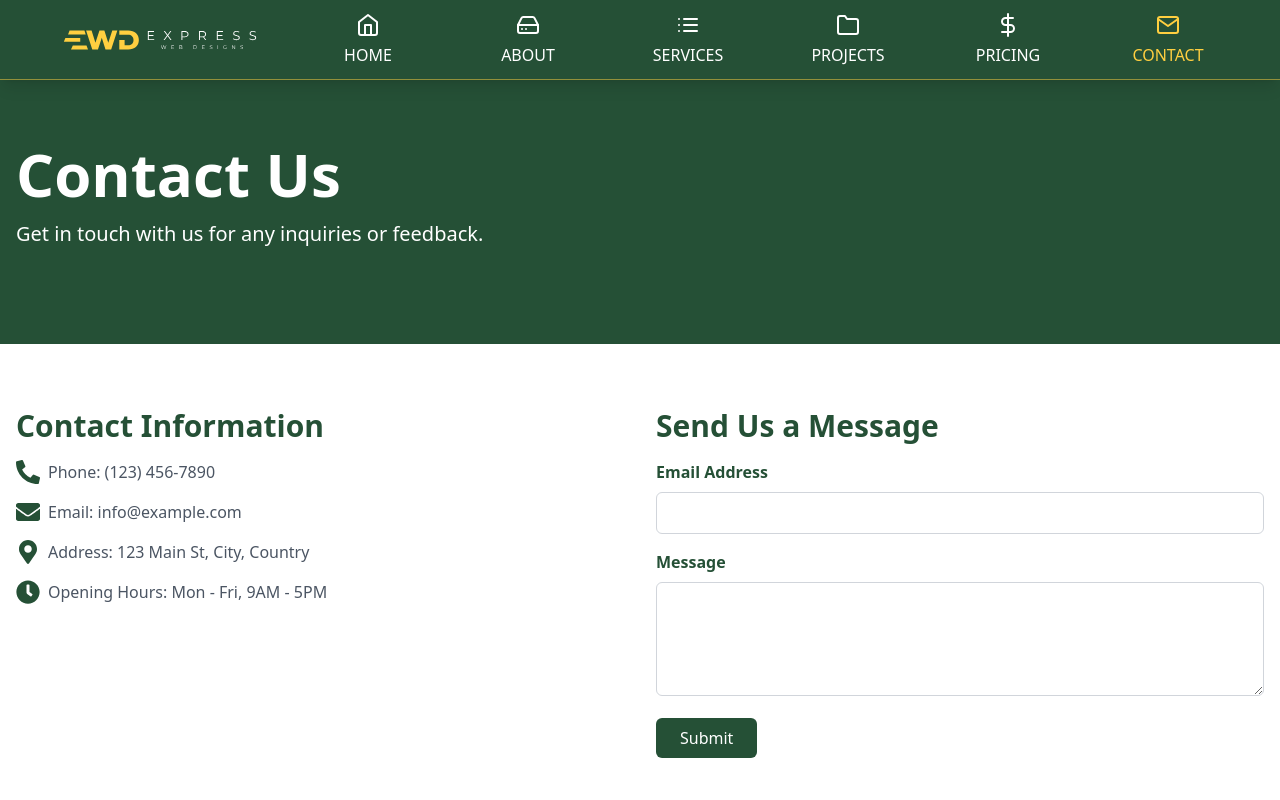
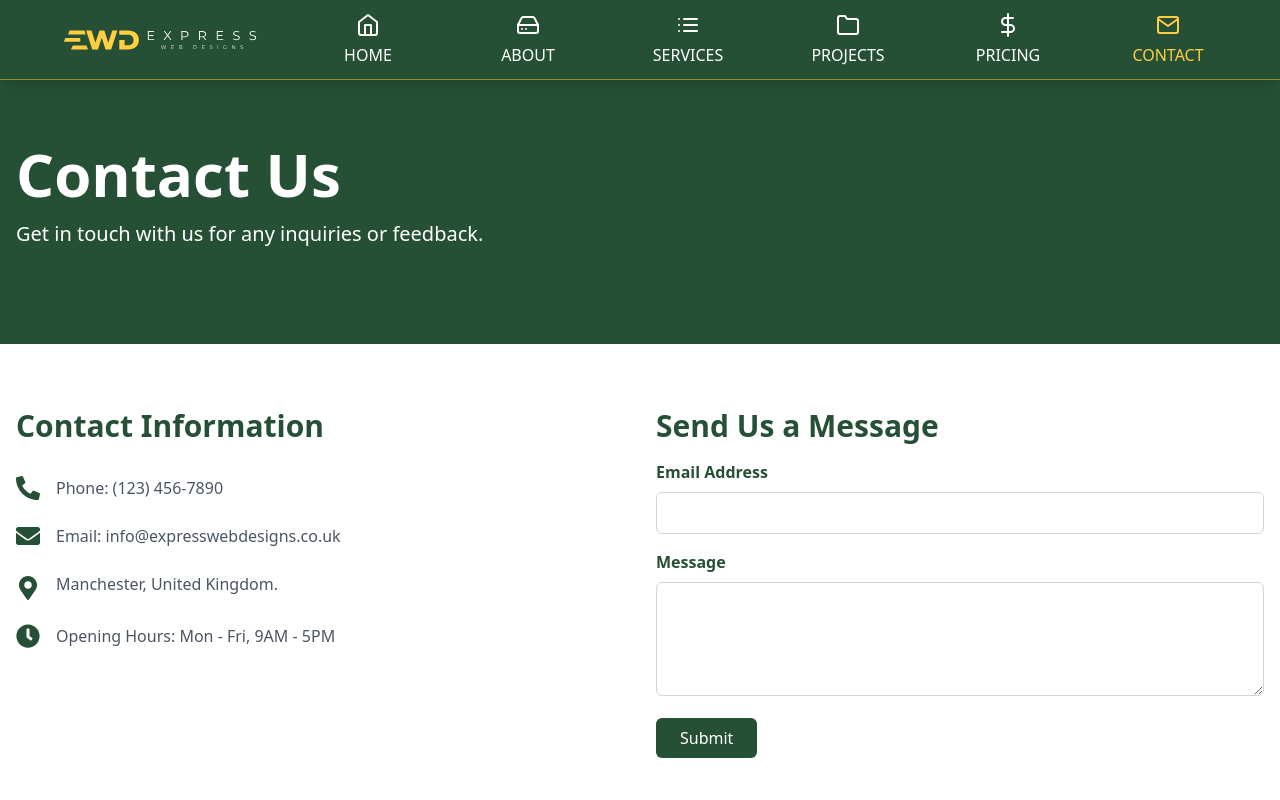
Before and after one commit to jdm1991/ExpressWebDesigns, a React (Vite) app: page /contact in a window 1280 px wide. Shown: the top 800 px of the page. Built offline with nearby package versions, Linux system fonts and the light colour scheme.

Commit message:
Contact page updates

```diff
--- a/src/components/contact/Info.jsx
+++ b/src/components/contact/Info.jsx
@@ -1,12 +1,21 @@
 /* eslint-disable react/no-unescaped-entities */
-import { FaPhoneAlt, FaEnvelope, FaMapMarkerAlt, FaClock } from "react-icons/fa";
+import {
+  FaPhoneAlt,
+  FaEnvelope,
+  FaMapMarkerAlt,
+  FaClock,
+} from "react-icons/fa";
 import { useForm, ValidationError } from "@formspree/react";
 
 export default function Info() {
   const [state, handleSubmit] = useForm("xqkrdlqe");
 
   if (state.succeeded) {
-    return <p className="text-[#255036]">Thanks for contacting us, we'll get back you soon!</p>;
+    return (
+      <p className="text-[#255036]">
+        Thanks for contacting us, we'll get back you soon!
+      </p>
+    );
   }
 
   return (
@@ -15,29 +24,42 @@ export default function Info() {
         <div className="container mx-auto px-4">
           <div className="grid grid-cols-1 md:grid-cols-2 gap-8">
             <div>
-              <h2 className="text-3xl font-bold text-[#255036] mb-4">Contact Information</h2>
-              <div className="flex items-center mb-4">
-                <FaPhoneAlt className="text-2xl text-[#255036] mr-2" />
+              <h2 className="text-3xl font-bold text-[#255036] mb-8">
+                Contact Information
+              </h2>
+              <div className="flex items-center mb-6">
+                <FaPhoneAlt className="text-2xl text-[#255036] mr-4" />
                 <span className="text-gray-600">Phone: (123) 456-7890</span>
               </div>
-              <div className="flex items-center mb-4">
-                <FaEnvelope className="text-2xl text-[#255036] mr-2" />
-                <span className="text-gray-600">Email: info@example.com</span>
+              <div className="flex items-center mb-6">
+                <FaEnvelope className="text-2xl text-[#255036] mr-4" />
+                <span className="text-gray-600">
+                  Email: info@expresswebdesigns.co.uk
+                </span>
               </div>
-              <div className="flex items-center mb-4">
-                <FaMapMarkerAlt className="text-2xl text-[#255036] mr-2" />
-                <span className="text-gray-600">Address: 123 Main St, City, Country</span>
+              <div className="flex items-start mb-6">
+                <FaMapMarkerAlt className="text-2xl text-[#255036] mr-4 mt-1" />
+                <span className="text-gray-600">
+                  Manchester, United Kingdom.
+                </span>
               </div>
               <div className="flex items-center">
-                <FaClock className="text-2xl text-[#255036] mr-2" />
-                <span className="text-gray-600">Opening Hours: Mon - Fri, 9AM - 5PM</span>
+                <FaClock className="text-2xl text-[#255036] mr-4" />
+                <span className="text-gray-600">
+                  Opening Hours: Mon - Fri, 9AM - 5PM
+                </span>
               </div>
             </div>
             <div>
-              <h2 className="text-3xl font-bold text-[#255036] mb-4">Send Us a Message</h2>
+              <h2 className="text-3xl font-bold text-[#255036] mb-4">
+                Send Us a Message
+              </h2>
               <form onSubmit={handleSubmit}>
                 <div className="mb-4">
-                  <label htmlFor="email" className="block text-[#255036] font-bold mb-2">
+                  <label
+                    htmlFor="email"
+                    className="block text-[#255036] font-bold mb-2"
+                  >
                     Email Address
                   </label>
                   <input
@@ -46,10 +68,17 @@ export default function Info() {
                     name="email"
                     className="w-full px-4 py-2 border border-gray-300 rounded-md focus:outline-none focus:ring-2 focus:ring-[#255036]"
                   />
-                  <ValidationError prefix="Email" field="email" errors={state.errors} />
+                  <ValidationError
+                    prefix="Email"
+                    field="email"
+                    errors={state.errors}
+                  />
                 </div>
                 <div className="mb-4">
-                  <label htmlFor="message" className="block text-[#255036] font-bold mb-2">
+                  <label
+                    htmlFor="message"
+                    className="block text-[#255036] font-bold mb-2"
+                  >
                     Message
                   </label>
                   <textarea
@@ -58,7 +87,11 @@ export default function Info() {
                     rows="4"
                     className="w-full px-4 py-2 border border-gray-300 rounded-md focus:outline-none focus:ring-2 focus:ring-[#255036]"
                   ></textarea>
-                  <ValidationError prefix="Message" field="message" errors={state.errors} />
+                  <ValidationError
+                    prefix="Message"
+                    field="message"
+                    errors={state.errors}
+                  />
                 </div>
                 <button
                   type="submit"
```
